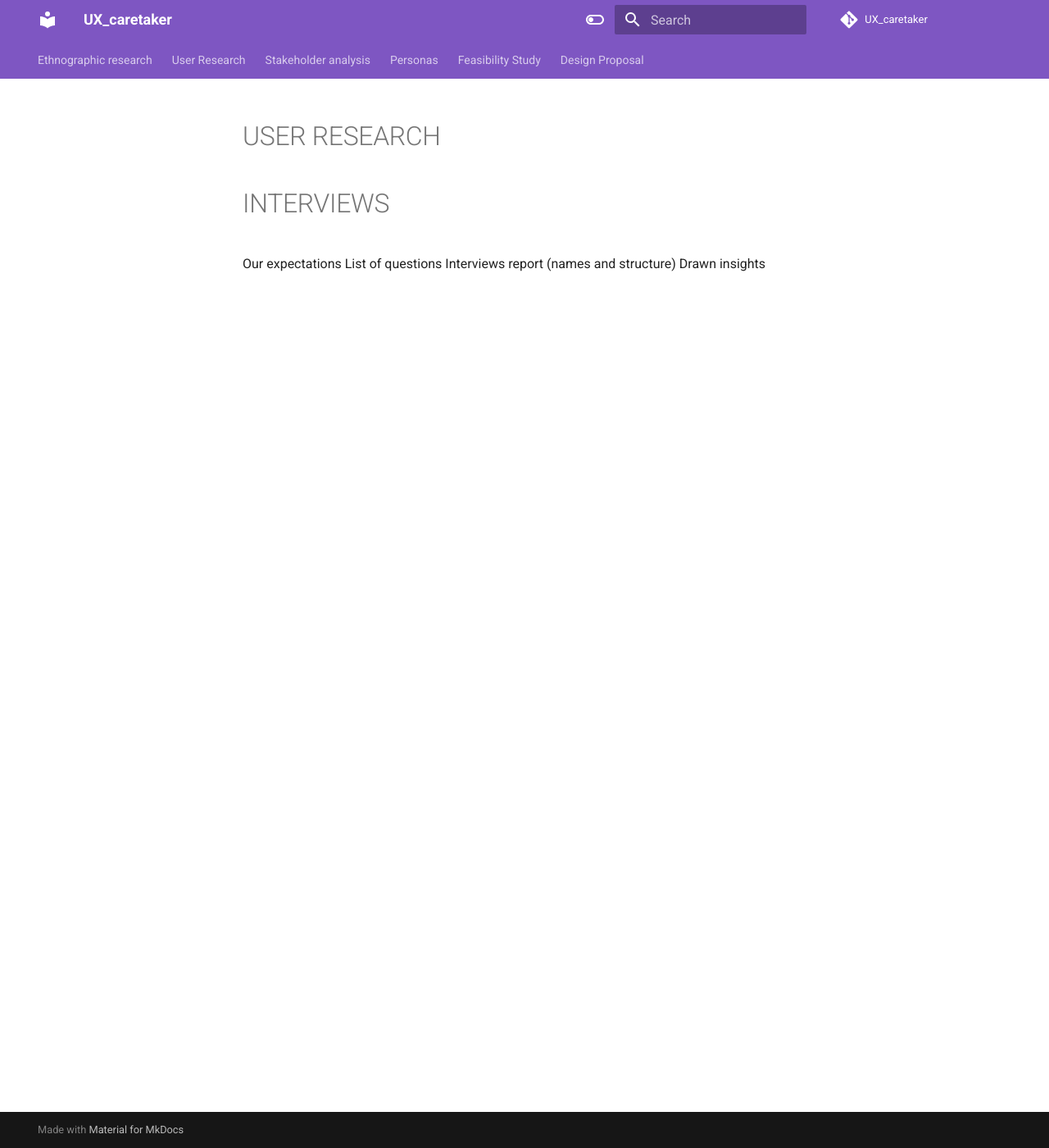
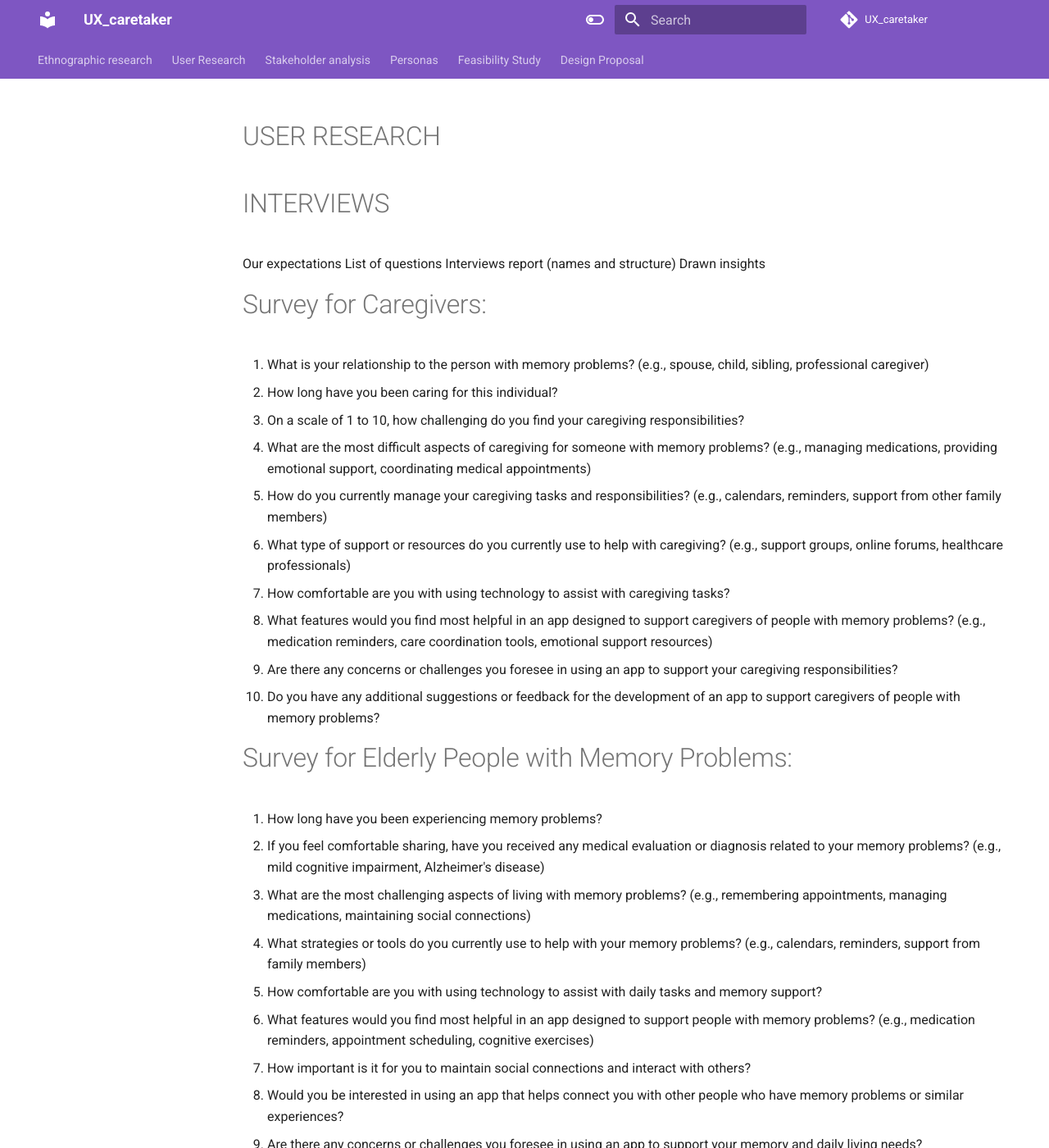
Before and after one commit to teragramgius/GherryPlus, an MkDocs documentation site: the page built from docs/userresearch.md, in a window 1280 px wide and 1400 px high. Shown: the whole window at 82% size. Built offline with MkDocs 1.6.1 and Material for MkDocs 9.7.7, drawn with Linux system fonts in a browser that asks for light colours; comment, search, counter and statistics services are not loaded; the version menu is left out; some of the changed text lies outside the part shown.

Commit message:
Update userresearch.md

```diff
--- a/docs/userresearch.md
+++ b/docs/userresearch.md
@@ -4,3 +4,34 @@ Our expectations
 List of questions
 Interviews report (names and structure)
 Drawn insights
+
+
+
+# Survey for Caregivers:
+
+1. What is your relationship to the person with memory problems? (e.g., spouse, child, sibling, professional caregiver)
+2. How long have you been caring for this individual?
+3. On a scale of 1 to 10, how challenging do you find your caregiving responsibilities?
+4. What are the most difficult aspects of caregiving for someone with memory problems? (e.g., managing medications, providing emotional support, coordinating medical appointments)
+5. How do you currently manage your caregiving tasks and responsibilities? (e.g., calendars, reminders, support from other family members)
+6. What type of support or resources do you currently use to help with caregiving? (e.g., support groups, online forums, healthcare professionals)
+7. How comfortable are you with using technology to assist with caregiving tasks?
+8. What features would you find most helpful in an app designed to support caregivers of people with memory problems? (e.g., medication reminders, care coordination tools, emotional support resources)
+9. Are there any concerns or challenges you foresee in using an app to support your caregiving responsibilities?
+10. Do you have any additional suggestions or feedback for the development of an app to support caregivers of people with memory problems?
+
+
+#Survey for Elderly People with Memory Problems:
+
+1. How long have you been experiencing memory problems?
+2. If you feel comfortable sharing, have you received any medical evaluation or diagnosis related to your memory problems? (e.g., mild cognitive impairment, Alzheimer's disease)
+3. What are the most challenging aspects of living with memory problems? (e.g., remembering appointments, managing medications, maintaining social connections)
+4. What strategies or tools do you currently use to help with your memory problems? (e.g., calendars, reminders, support from family members)
+5. How comfortable are you with using technology to assist with daily tasks and memory support?
+6. What features would you find most helpful in an app designed to support people with memory problems? (e.g., medication reminders, appointment scheduling, cognitive exercises)
+7. How important is it for you to maintain social connections and interact with others?
+8. Would you be interested in using an app that helps connect you with other people who have memory problems or similar experiences?
+9. Are there any concerns or challenges you foresee in using an app to support your memory and daily living needs?
+10. Do you have any additional suggestions or feedback for the development of an app to support people with memory problems?
+
+NB: It's essential to be sensitive and respectful when asking questions about personal health issues.
```
